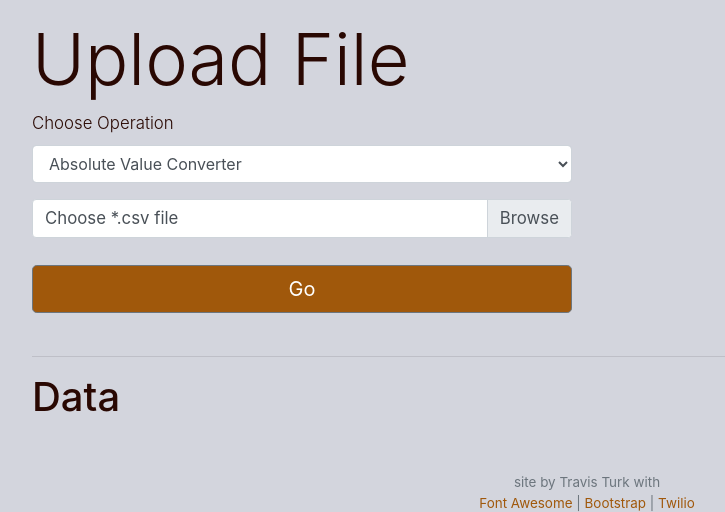
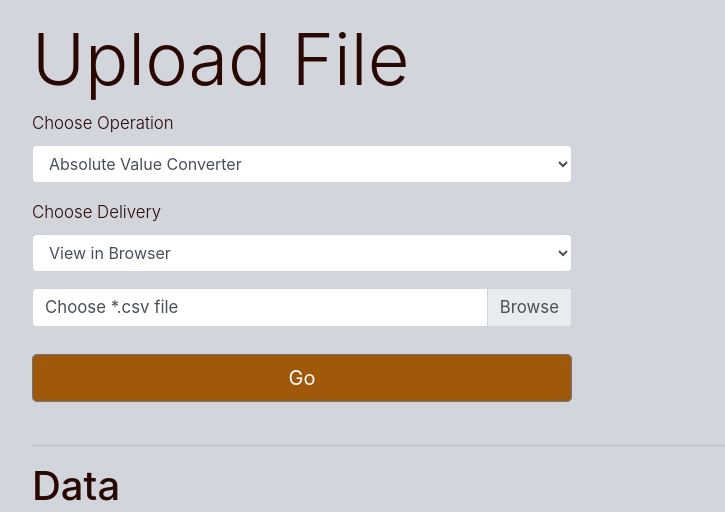
Before and after one commit to Turkosaurus/webpage, a Flask app: page /data in a window 1280 px wide. Shown: the part 316-828 px from the top of the page, without its empty margins (53-778 px from the left). Run offline with Flask 2, Linux system fonts and the light colour scheme; parts of the project's set-up code (start-up, migrations or seed data) failed here and were passed over; some libraries are stand-ins or nearby versions.

Commit message:
added option for download or view in browser

```diff
--- a/application.py
+++ b/application.py
@@ -1,4 +1,4 @@
-from flask import Flask, render_template, send_file, url_for, redirect, flash, request
+from flask import Flask, render_template, send_file, url_for, redirect, flash, request, send_from_directory
 from flask_session import Session
 from twilio.twiml.messaging_response import MessagingResponse
 import requests
@@ -433,7 +433,7 @@ def data():
 
 
     else:
-        request.form
+        delivery = request.form.get('delivery')
 
         # https://flask.palletsprojects.com/en/2.0.x/patterns/fileuploads/
 
@@ -461,8 +461,8 @@ def data():
                 print(f'Reading {filename_user}...')
                 csv_reader = csv.reader(csvfile)
 
-                next(csv_reader)
-                row_counter = 0
+                # next(csv_reader)
+                row_counter = 1
 
                 data = []
                 negatives = []
@@ -486,14 +486,23 @@ def data():
 
                 print(data)
 
+            with open(f'static/uploads/{filename_user}', 'w') as csvfile:
+
+                scribe = csv.writer(csvfile)
+
+                for row in data:
+                    scribe.writerow(row)
+
             flash(f"File uploaded. {row_counter} rows assessed.")
             if negatives:
-                flash(f"Negative values found and converted on lines {negatives + 1}")
+                flash(f"Negative values found and converted on row {negatives}")
 
-            # TODO
+            if delivery == 'download':
+                return send_from_directory(app.config['UPLOAD_FOLDER'], filename=filename_user, attachment_filename=filename_user, as_attachment=True, mimetype='text/csv')
 
-
-        return render_template("data.html", data=data)
+            if delivery == 'view':
+                return render_template("data.html", data=data)
+        return redirect('/data')
 
 
 @app.route("/resume")
--- a/static/uploads/test365.csv
+++ b/static/uploads/test365.csv
@@ -1,4 +1,4 @@
 sku,name,size,a_color,b_color,c_color,d_unused,qty
 2.70203E+11,El Corazon,S,red,TQ,,,25
-3.60405E+11,El Pulpo,L,yellow,green,purple,,-10
+3.60405E+11,El Pulpo,L,yellow,green,purple,,10
 4.10101E+11,La Rosa,M,black,black,black,,15
--- a/templates/data.html
+++ b/templates/data.html
@@ -34,6 +34,13 @@
                         <option value="abs">Absolute Value Converter</option>
                     </select>
                 </div>
+                <div class="form-group">
+                    <label for="delivery">Choose Delivery</label>
+                    <select class="form-control" name="delivery" id="delivery">
+                        <option value="view">View in Browser</option>
+                        <option value="download">Download Corrected File</option>
+                    </select>
+                </div>
                 <div class="input-group">
                     <div class="custom-file">
                         <input type="file" class="custom-file-input" id="inputfile" name="inputfile" accept=".csv" aria-describedby="custom-file-label">
```
Also changed, not shown: csv.py (deleted).
